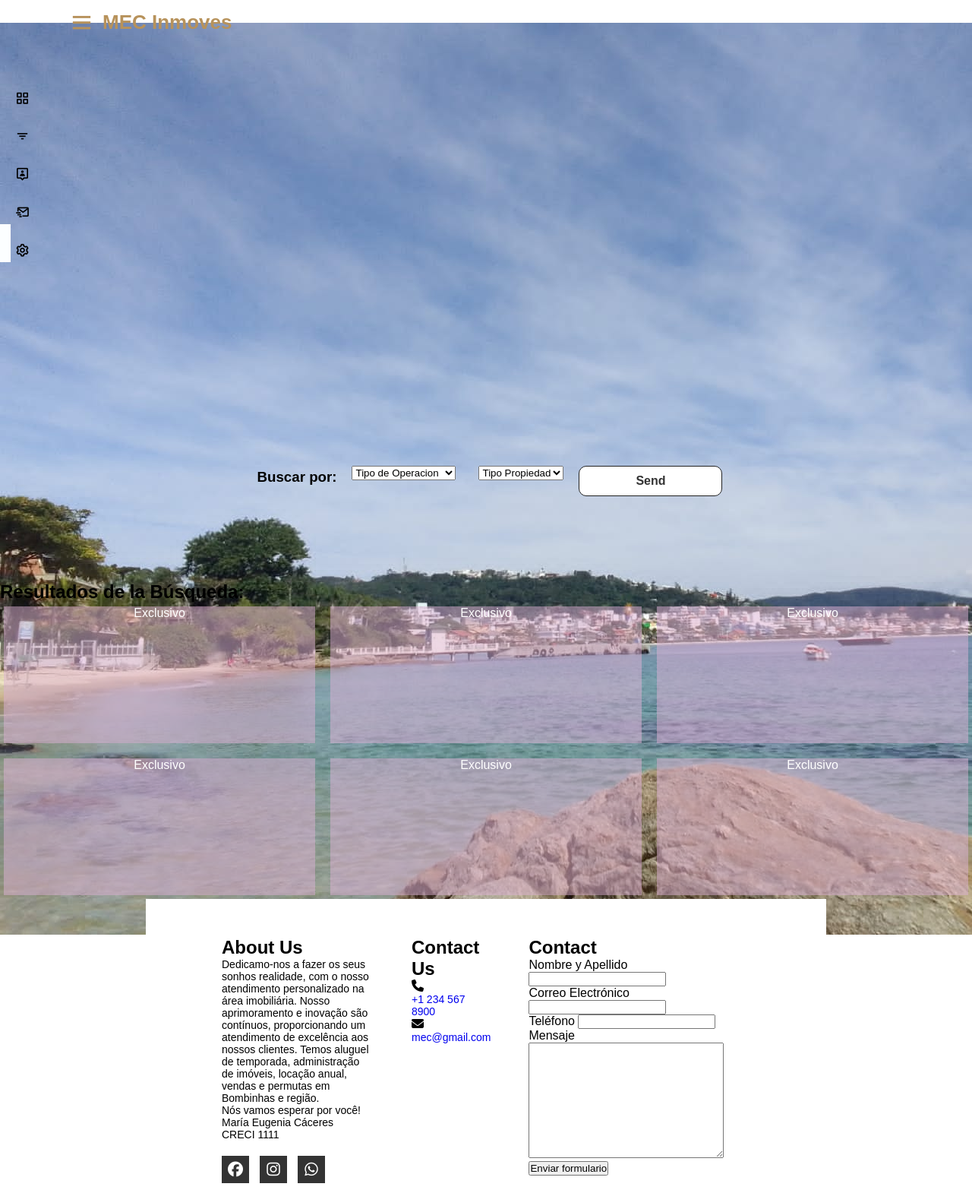
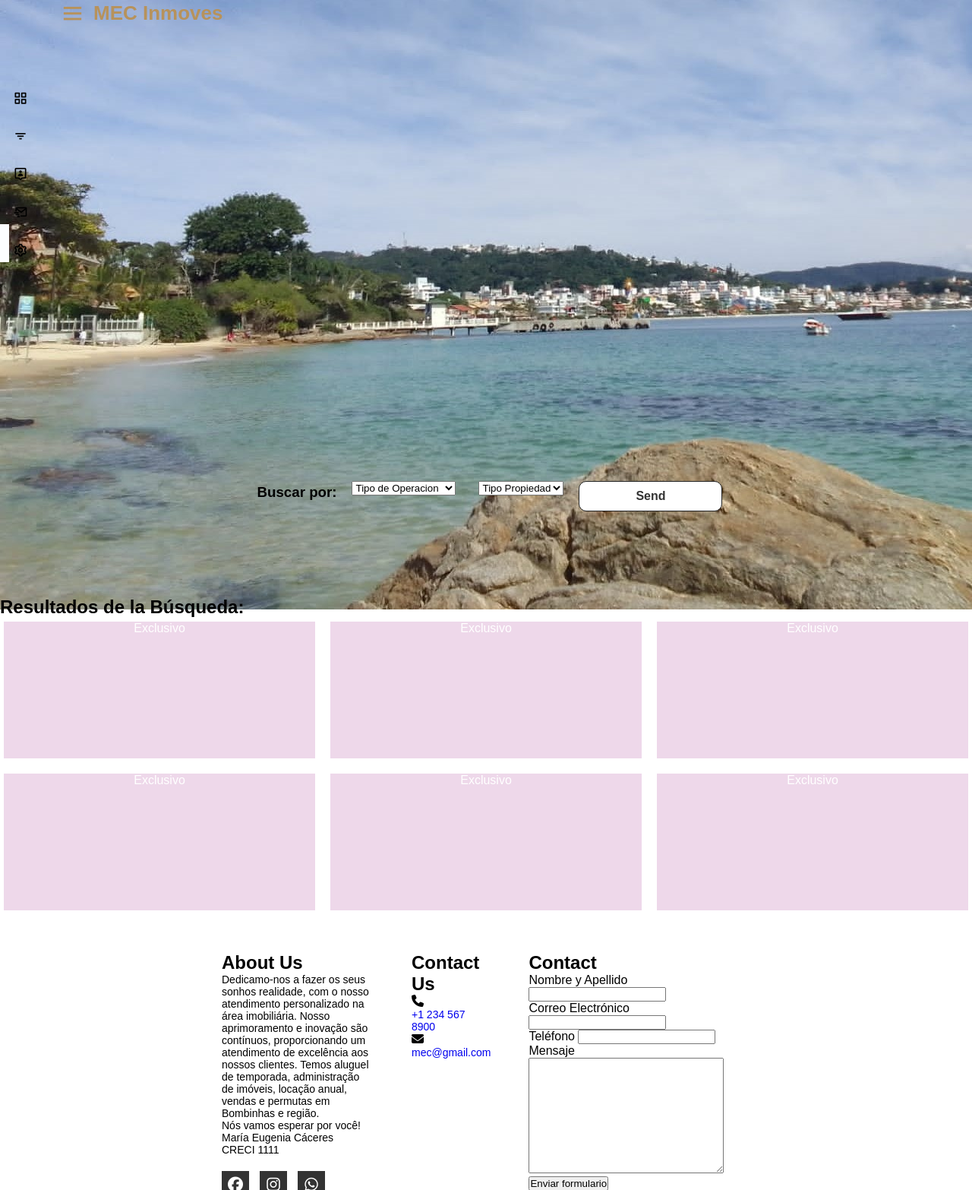
Before and after one commit to CQaS/Proyecto_Inmobiliaria, a Django app: page / in a window 1280 px wide; the page is wider, and only the part inside the window is pictured. Shown: the top 1566 px of that part at 76% size. Run offline with Django 4.2, Linux system fonts and the light colour scheme; data comes from the database, SQL or seed files in the repository; some libraries are stand-ins or nearby versions; some web fonts are replaced.

Commit message:
cambios index css

```diff
--- a/webapp/static/style/style00.css
+++ b/webapp/static/style/style00.css
@@ -14,7 +14,7 @@
 		}
 
 		body {
-		  /* overflow: hidden; */
+		  /* overflow: hidden;  */
 		  background-color: white;
 		}
 
@@ -30,13 +30,6 @@
 
 
 
-		/* a {
-	color: white;
-	text-decoration: none;
-	font-size: 15px;
-	text-decoration: none;
-	}
-	 */
 		ul {
 		  list-style: none;
 		}
@@ -280,14 +273,14 @@
 		}
 
 		.home-section {
-		  position: relative;
-		  background: white;
+		  position: absolute;
+		  background-color: rgba(255, 255, 255, 0);
 		  height: 20vh;
 		  /*100vh*/
 		  left: 260px;
 		  width: calc(100% - 260px);
 		  transition: all 0.5s ease;
-		  padding: 12px;
+		  padding: 0;
 		}
 
 		.sidebar.close~.home-section {
@@ -300,6 +293,7 @@
 		  display: flex;
 		  align-items: center;
 		  flex-wrap: wrap;
+
 		}
 
 		.home-section .home-content .bx-menu,
@@ -320,13 +314,16 @@
 
 		/****foto de fondo******/
 		.container-fondo {
-		  height: 450px;
+		 width: 100%;
+		 height: 500px;
+
+
 		}
 
-		.img-fondo {
-		  width: 46px;
-		  height: 46px;
-		}
+		/* .img-fondo {
+		  width: 100%;
+		  height: 60px;
+		} */
 
 		/**********/
 
--- a/webapp/templates/index.html
+++ b/webapp/templates/index.html
@@ -5,7 +5,7 @@
 {% block content %}
 <div class="container-fondo">
   <div class="img-fondo">
-    <img src="{% static '/assets/img/1.jpeg' %}" alt="">
+    <img src="{% static '/assets/img/1_.jpeg' %}" alt="">
   </div>
 </div>
 <!--Filtro de propiedades -->
--- a/webapp/templates/layouts/base00.html
+++ b/webapp/templates/layouts/base00.html
@@ -43,12 +43,12 @@
         <div class="iocn-link">
           <a href="#">
             <i class='bx bx-filter'></i>
-            <span class="link_name">Category</span>
+            <span class="link_name">Categoria</span>
           </a>
           <i class='bx bxs-chevron-down arrow'></i>
         </div>
         <ul class="sub-menu">
-          <li><a class="link_name" href="#">Category</a></li>
+          <li><a class="link_name" href="#">Categoria</a></li>
           <li><a href="#">Alquiler Temporario</a></li>
           <li><a href="#">Alquiler Permanente</a></li>
           <li><a href="#">Venta</a></li>
```
Also changed, not shown: webapp/static/assets/img/1_.jpeg (added).
